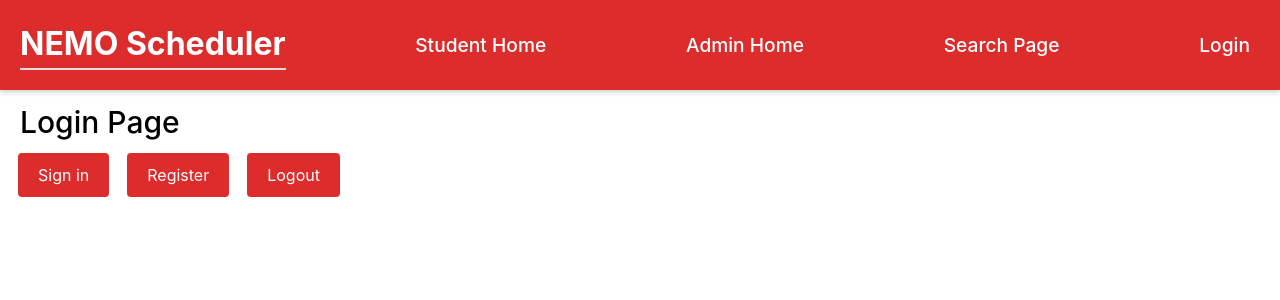
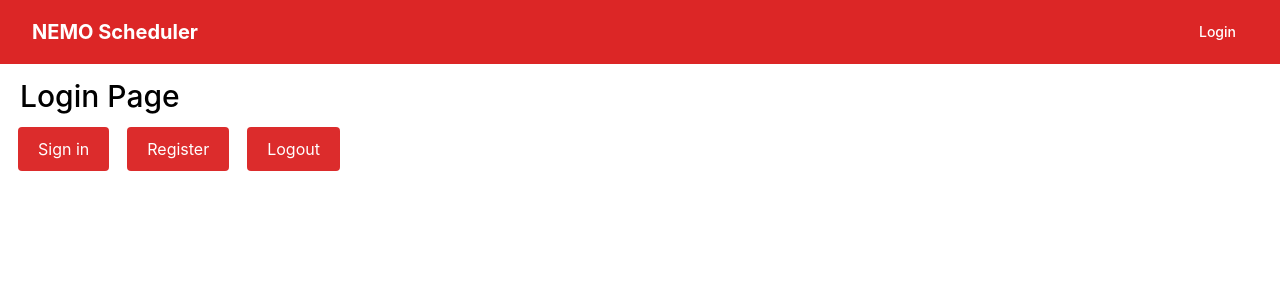
Before and after one commit to nemo-packin/ReactFrontend, a React (Create React App) app: page / in a window 1280 px wide. Shown: the top 300 px of the page. Built offline with nearby package versions, Linux system fonts and the light colour scheme.

Commit message:
navbar changing

```diff
--- a/src/App.js
+++ b/src/App.js
@@ -12,14 +12,13 @@ function App() {
   return (
     <div className="App">
       <BrowserRouter>
-        <NavBar />
         <Routes>
           <Route path='/' element={<LandingPage />}></Route>
 
           {/* Protected routes */}
           <Route element={<RequireAuth userType='student'></RequireAuth>}>
             <Route path='/StudentHome' element={<StudentHome />}></Route>
-            <Route path='/SchedulerPage' element={<SchedulerPage />}></Route>
+            <Route path='/CourseSearch' element={<SchedulerPage />}></Route>
           </Route>
           <Route element={<RequireAuth userType='admin'></RequireAuth>}>
             <Route path='/AdminHome' element={<AdminHome />}></Route>
--- a/src/Components/NavBar.js
+++ b/src/Components/NavBar.js
@@ -1,19 +1,58 @@
-import React, { Component } from 'react';
-import { Link } from 'react-router-dom';
-import "../Styling/NavBarStyles.css";
+import React, { useEffect, useState } from 'react';
+import { useNavigate } from 'react-router-dom';
+import axios from 'axios';
 
-class NavBar extends Component {
-  render() {
-    return (
-      <nav>
-        <h1>NEMO Scheduler</h1>
-        <div><Link to='/StudentHome'>Student Home</Link></div>
-        <div><Link to='/AdminHome'>Admin Home</Link></div>
-        <div><Link to='/SchedulerPage'>Search Page</Link></div>
-        <div><Link to='/'>Login</Link></div>
-      </nav>
-    );
+const NavBar = (props) => {
+  const navigate = useNavigate()
+
+  async function changePage(page) {
+    if (page === '/') {
+      navigate(page)
+    }
+    axios.get("http://localhost:8080/api/userType")
+      .then((auth) => {
+        if (auth.data === 'student' && (page === '/StudentHome' || page === '/CourseSearch')) {
+          navigate(page)
+        } else if (auth.data === 'admin' && page === '/AdminHome') {
+          navigate(page)
+        }
+      })
+      .catch((error) => {
+        console.log(error)
+      })
+
+
   }
+
+  return (
+    <nav className="bg-red-600">
+      <div className="mx-auto px-4 sm:px-6 lg:px-8">
+        <div className="flex justify-between h-16">
+          <div className="flex-shrink-0 flex items-center">
+            <h1 className="text-white text-xl font-bold">NEMO Scheduler</h1>
+          </div>
+          <div className="flex">
+            {props.userType === '' ? (
+              <button onClick={() => { changePage("/") }} className="px-3 py-2 rounded-md text-sm font-medium text-white hover:bg-red-700 focus:outline-none focus:bg-red-700 focus:ring-2 focus:ring-offset-2 focus:ring-offset-red-600 focus:ring-white">Login</button>
+            ) : (
+              props.userType === 'student' ? (
+                <>
+                  <button onClick={() => { changePage("/StudentHome") }} className="px-3 py-2 rounded-md text-sm font-medium text-white hover:bg-red-700 focus:outline-none focus:bg-red-700 focus:ring-2 focus:ring-offset-2 focus:ring-offset-red-600 focus:ring-white">Student Home</button>
+                  <button onClick={() => { changePage("/CourseSearch") }} className="px-3 py-2 rounded-md text-sm font-medium text-white hover:bg-red-700 focus:outline-none focus:bg-red-700 focus:ring-2 focus:ring-offset-2 focus:ring-offset-red-600 focus:ring-white">Search Page</button>
+                  <button onClick={() => { changePage("/") }} className="px-3 py-2 rounded-md text-sm font-medium text-white hover:bg-red-700 focus:outline-none focus:bg-red-700 focus:ring-2 focus:ring-offset-2 focus:ring-offset-red-600 focus:ring-white">Login</button>
+                </>
+              ) : (
+                <>
+                  <button onClick={() => { changePage("/AdminHome") }} className="px-3 py-2 rounded-md text-sm font-medium text-white hover:bg-red-700 focus:outline-none focus:bg-red-700 focus:ring-2 focus:ring-offset-2 focus:ring-offset-red-600 focus:ring-white">Admin Home</button>
+                  <button onClick={() => { changePage("/") }} className="px-3 py-2 rounded-md text-sm font-medium text-white hover:bg-red-700 focus:outline-none focus:bg-red-700 focus:ring-2 focus:ring-offset-2 focus:ring-offset-red-600 focus:ring-white">Login</button>
+                </>
+              )
+            )}
+          </div>
+        </div>
+      </div>
+    </nav>
+  );
 }
 
 export default NavBar;
--- a/src/Pages/AdminHome.js
+++ b/src/Pages/AdminHome.js
@@ -4,6 +4,7 @@ import AccountInfo from '../Components/AccountInfo'
 import {react, useState } from 'react'
 import Search from '../Components/Search/Search'
 import Course from '../Components/Course'
+import NavBar from '../Components/NavBar'
 
 const AdminHome = () => {
     const [showComponent, setShowComponent] = useState(false);
@@ -24,6 +25,7 @@ const AdminHome = () => {
 
     return(
         <div>
+            <NavBar userType='admin'/>
             <div className = "page-title">
                 <h2>Administrator Home</h2>
             </div>
--- a/src/Pages/LandingPage.js
+++ b/src/Pages/LandingPage.js
@@ -3,6 +3,7 @@ import axios from 'axios';
 import "../Styling/LandingPageStyles.css";
 import Login from '../Components/Authentication/Login';
 import Register from '../Components/Authentication/Register';
+import NavBar from '../Components/NavBar';
 
 const LandingPage = () => {
   const [greeting, setGreeting] = useState('')
@@ -21,14 +22,16 @@ const LandingPage = () => {
       });
   }, []);
 
-  function logout(){
+  function logout() {
     axios.post('http://localhost:8080/api/logout')
     setLogoutMsg(true)
   }
 
   return (
+    <>
+      <NavBar userType=''/>
       <div className='content-center'>
-      <div className = "page-title">
+        <div className="page-title">
           <h1>Login Page</h1>
         </div>
         {/* <p>{greeting}</p> */}
@@ -37,16 +40,18 @@ const LandingPage = () => {
           setLogin(!login)
         }}>Sign in</button>
         <>
-        {login ? <Login/> : <></>}
+          {login ? <Login /> : <></>}
         </>
-      <button className='bg-red-600 m-2 w-100 rounded-none' onClick={() => {setRegister(!register)}}>Register</button>
+        <button className='bg-red-600 m-2 w-100 rounded-none' onClick={() => { setRegister(!register) }}>Register</button>
         <>
-        {register ? <Register/> : <></>}
+          {register ? <Register /> : <></>}
         </>
-      <button className='bg-red-600 m-2 w-100 rounded-none' onClick={() => {logout()}}>Logout</button>
+        <button className='bg-red-600 m-2 w-100 rounded-none' onClick={() => { logout() }}>Logout</button>
         {logoutMsg ? <p>You logout out!</p> : <></>}
 
       </div>
+    </>
+
   );
 };
 
--- a/src/Pages/SchedulerPage.js
+++ b/src/Pages/SchedulerPage.js
@@ -2,6 +2,7 @@ import React, { useState, useEffect } from "react";
 import "../Styling/SearchStyles.css";
 import Course from '../Components/Course'
 import Search from "../Components/Search/Search";
+import NavBar from "../Components/NavBar";
 
 const SchedulerPage = () => {
     const [showComponent, setShowComponent] = useState(false);
@@ -46,7 +47,9 @@ const SchedulerPage = () => {
     }
 
     return (
-        <div className = "search-box">
+        <>
+            <NavBar userType='student'/>
+            <div className="search-box">
                 <div className="page-title">
                     <h2>Search</h2>
                 </div>
@@ -62,6 +65,8 @@ const SchedulerPage = () => {
                 {/* <button onClick={() => setShowComponent(!showComponent)}>Show Component</button> */}
                 {showComponent && <Course courseCode={cc} prof={prof} day={day} time={time} setListOfRecCourses={setListOfRecCourses} />}
             </div>
+        </>
+
     )
 }
 
--- a/src/Pages/StudentHome.js
+++ b/src/Pages/StudentHome.js
@@ -3,6 +3,7 @@ import "../Styling/HomeStyles.css";
 import Calendar from '../Components/Calendar';
 import AccountInfo from '../Components/AccountInfo';
 import StatusSheet from '../Components/StatusSheet';
+import NavBar from '../Components/NavBar';
 
 const StudentHome = () => {
   const [showCalendar, setShowCalendar] = useState(true);
@@ -20,6 +21,7 @@ const StudentHome = () => {
 
   return (
     <div>
+      <NavBar userType='student'/>
       <div className="page-title">
         <h2>Student Home</h2>
       </div>
--- a/src/Styling/NavBarStyles.css
+++ b/src/Styling/NavBarStyles.css
@@ -1,4 +1,4 @@
-nav {
+/* nav {
   display: flex;
   justify-content: space-between;
   align-items: center;
@@ -19,7 +19,7 @@ nav div {
   margin-left: 20px;
 }
 
-nav div a {
+nav button {
   text-decoration: none;
   color: #fff;
   font-size: 1.2rem;
@@ -29,7 +29,7 @@ nav div a {
   transition: all 0.2s ease-in-out;
 }
 
-nav div a:hover {
+nav button:hover {
   background-color: #a31515ef;
 }
 
@@ -39,4 +39,4 @@ body::-webkit-scrollbar {
 
 body {
   overflow: auto;
-}
+} */
```
Lines whose indentation alone changed are shown as unchanged.
